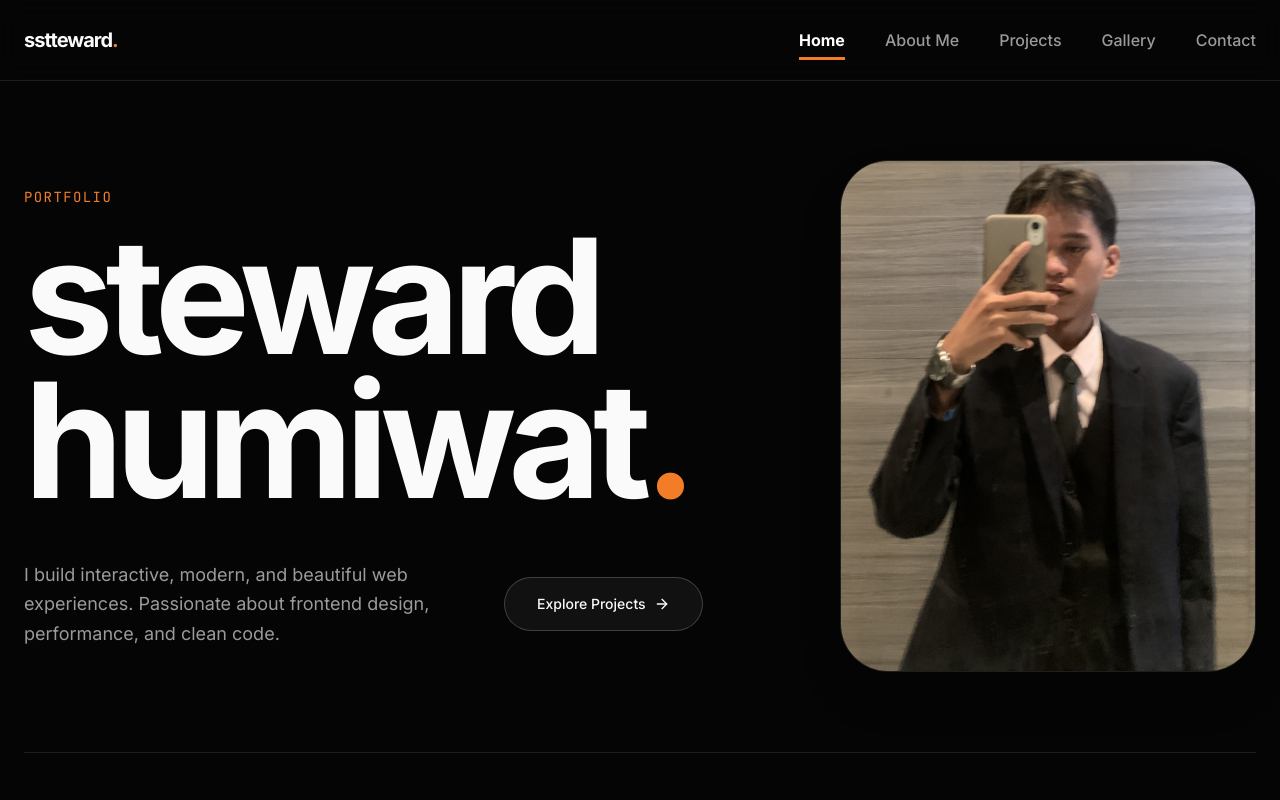
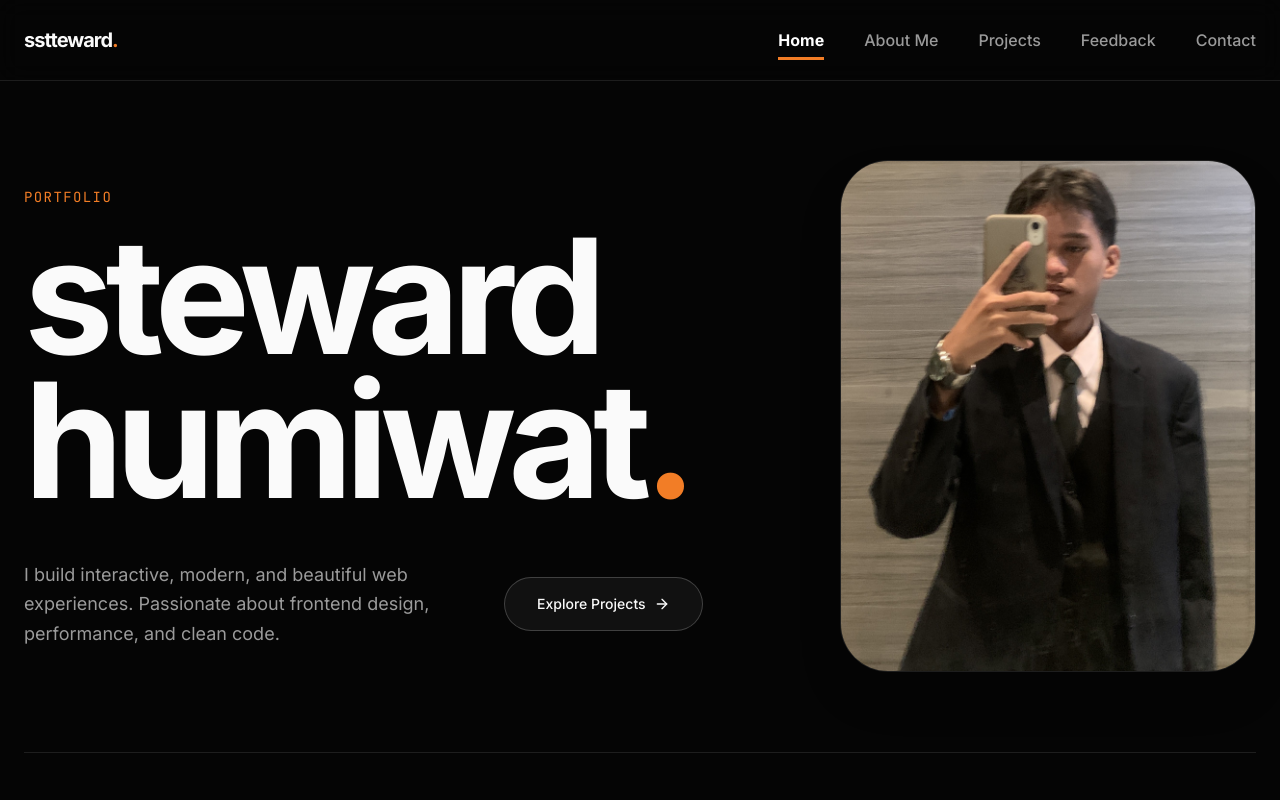
Before and after one commit to sstteeward/portfolio-website, a React (Vite) app: page / in a window 1280 px wide. Shown: the top 800 px of the page. Built offline with nearby package versions, Linux system fonts and the light colour scheme; no server answers; the database is empty.

Commit message:
remove the gallery

```diff
--- a/src/App.tsx
+++ b/src/App.tsx
@@ -7,7 +7,7 @@ import { BrowserRouter as Router } from 'react-router-dom';
 import Layout from './components/Layout';
 import Home from './pages/Home';
 import Projects from './pages/Projects';
-import Gallery from './pages/Gallery';
+import Feedback from './components/sections/Feedback';
 import Contact from './pages/Contact';
 
 export default function App() {
@@ -20,8 +20,8 @@ export default function App() {
         <div id="projects">
           <Projects />
         </div>
-        <div id="gallery">
-          <Gallery />
+        <div id="feedback">
+          <Feedback />
         </div>
         <div id="contact">
           <Contact />
--- a/src/data/navLinks.ts
+++ b/src/data/navLinks.ts
@@ -7,6 +7,6 @@ export const NAV_LINKS: NavLink[] = [
   { name: 'Home', path: 'home' },
   { name: 'About Me', path: 'skills-experience' },
   { name: 'Projects', path: 'projects' },
-  { name: 'Gallery', path: 'gallery' },
+  { name: 'Feedback', path: 'feedback' },
   { name: 'Contact', path: 'contact' },
 ];
```
